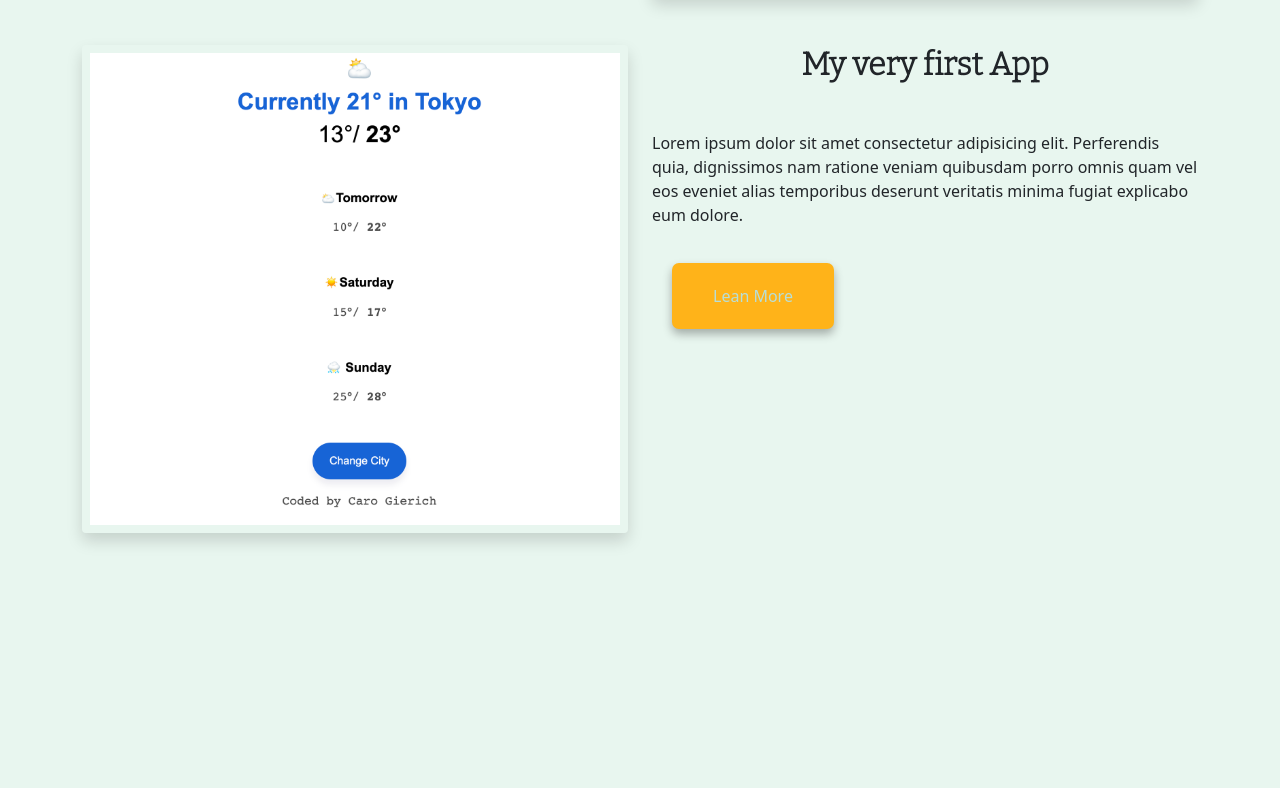
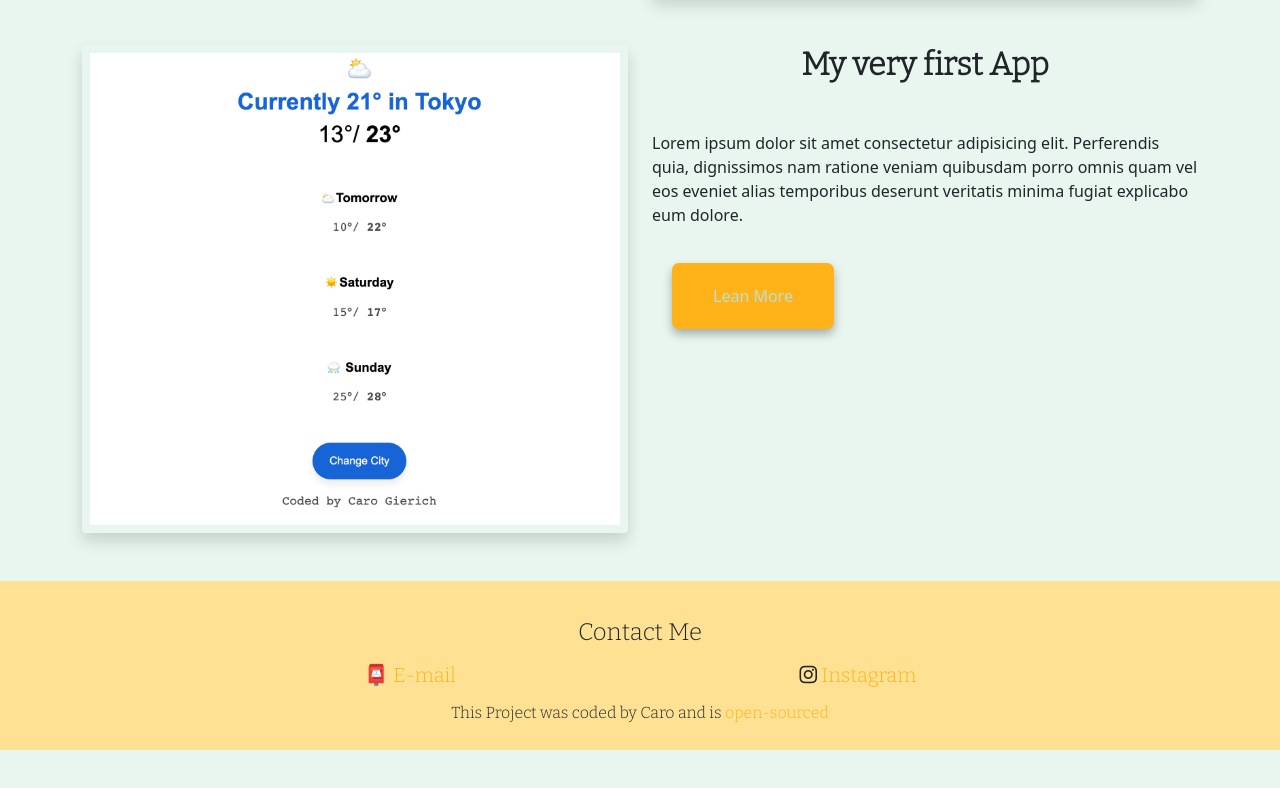
Before and after one commit to OlgaMilemis/week5-aboutPage, a plain HTML site: page index.html in a window 1280 px wide. Shown: the part 1750-2538 px from the top of the page. Before the commit the page ends 2383 px from the top, so only its background shows below. Drawn offline with nearby package versions, Linux system fonts and the light colour scheme.

Commit message:
added footer to index.html

```diff
--- a/index.html
+++ b/index.html
@@ -57,7 +57,7 @@
         <a href="#" class="contact-link">Contact me</a>
       </div>
     </div>
-    <div class="container mt-5 mb-5">
+    <div class="container mb-5 mt-5">
       <div class="row mb-5">
         <div class="col-6 d-none d-md-block">
           <img
@@ -116,5 +116,37 @@
         </div>
       </div>
     </div>
+    <footer class="mb-1">
+      <h4 class="text-center mt-3 contact">Contact Me</h4>
+      <div class="d-flex justify-content-evenly mt-3">
+        <div>
+          <h5 class="text-center">
+            📮
+            <a
+              title="email caro gierich"
+              href="mailto:lechon.adobado@gmx.net"
+              class="footer-link"
+              >E-mail
+            </a>
+          </h5>
+        </div>
+        <div>
+          <h5 class="text-center">
+            <i class="fab fa-instagram"></i>
+            <a
+              title="Instagram"
+              href="instagram.com"
+              target="_blank"
+              class="footer-link"
+              >Instagram
+            </a>
+          </h5>
+        </div>
+      </div>
+      <h6 class="text-center mt-2">
+        This Project was coded by Caro and is
+        <a href="" target="_blank" class="footer-link">open-sourced</a>
+      </h6>
+    </footer>
   </body>
 </html>
--- a/src/styles.css
+++ b/src/styles.css
@@ -40,6 +40,14 @@ nav a {
 nav a:hover,
 nav li.active a {
   color: var(--secondary-color);
+}
+footer {
+  background: var(--secondary-color);
+  padding: 20px;
+}
+footer h4 {
+  font-size: 24px;
+  line-height: 30px;
 }
 
 .pageHero {
@@ -92,8 +100,13 @@ nav li.active a {
   color: var(--tertiary-color);
   box-shadow: var(--box-shadow);
 }
-.contact-link:hover {
+.contact-link:hover,
+.footer-link:hover {
   color: black;
+}
+.footer-link {
+  color: var(--primary-color);
+  text-decoration: none;
 }
 
 .projectDescription h2 {
```
